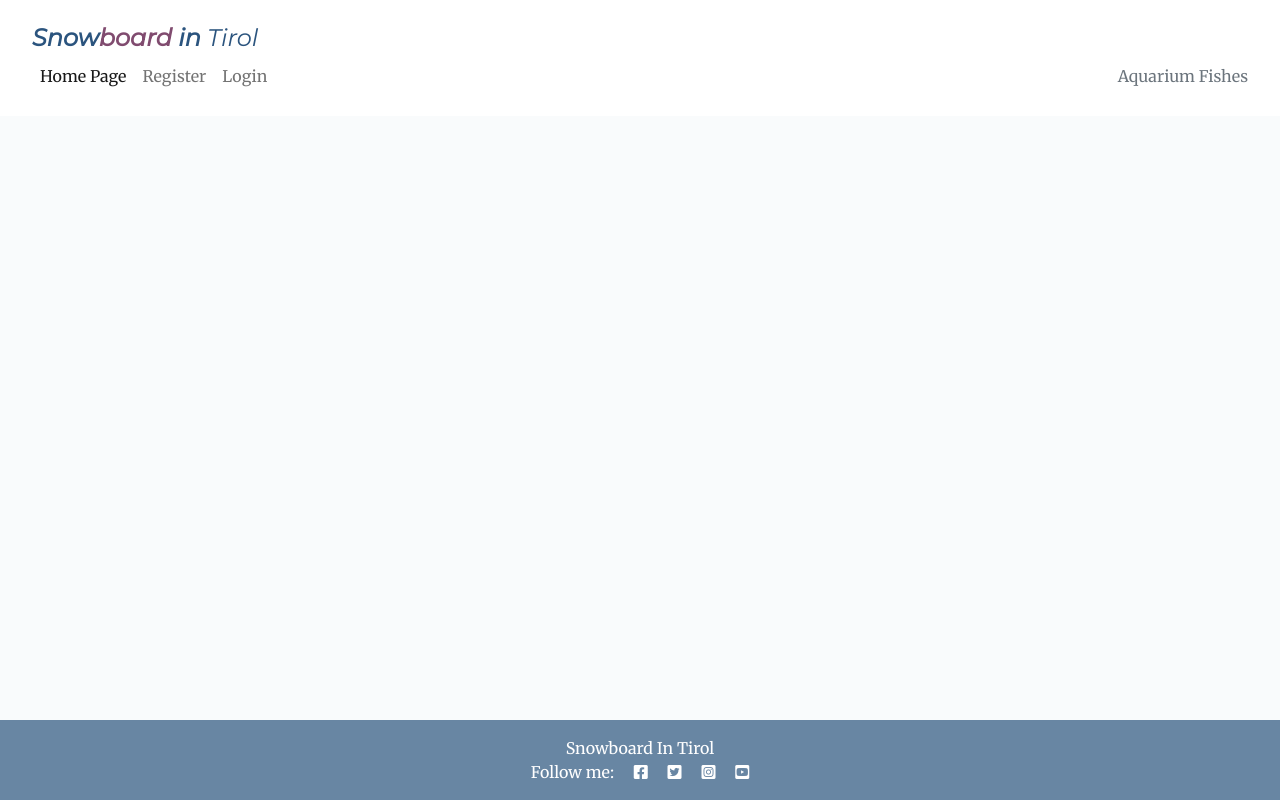
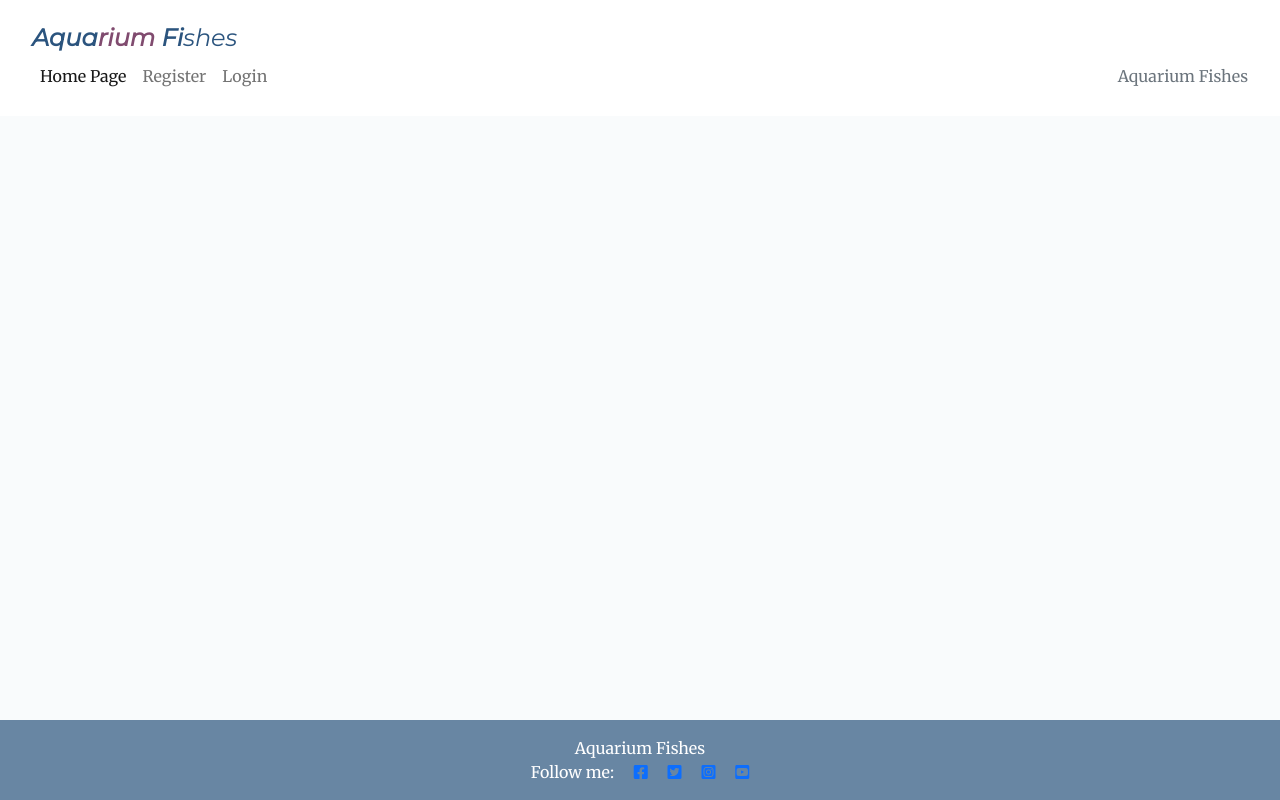
Before and after one commit to FlorinDorneanu/snowboard-in-tirol, a Django app: page / in a window 1280 px wide. Run offline with Django 3.2, Linux system fonts and the light colour scheme; data that the repository does not hold is empty.

Commit message:
Change blog name and title

```diff
--- a/templates/base.html
+++ b/templates/base.html
@@ -4,7 +4,7 @@
 <html lang="h-100">
 
 <head>
-    <title>Snowboard in Tirol</title>
+    <title>Aquarium Fishes</title>
 
     <meta charset="UTF-8">
     <meta http-equiv="X-UA-Compatible" content="IE=edge">
@@ -29,8 +29,8 @@
 
     <nav class="nav-bar navbar-expand-lg navbar-light bg-white">
         <div class="container-fluid">
-            <a class="navbar-brand" href="{% url 'home' %}"><span class="brand">Snow<span
-                        class="mauve-board">board</span> in<span class="thin"> Tirol</span></span></a>
+            <a class="navbar-brand" href="{% url 'home' %}"><span class="brand">Aqua<span
+                        class="mauve-board">rium</span> Fi<span class="thin">shes</span></span></a>
             <button class="navbar-toggler" type="button" data-bs-toggle="collapse" data-bs-target="#navbarText"
                 aria-controls="navbarText" aria-expanded="false" aria-label="Toggle navigation">
                 <span class="navbar-toggler-icon"></span>
@@ -85,11 +85,12 @@
 
     <!-- * Footer -->
     <footer class="footer mt-auto py-3 dark-bg fixed-bottom">
-        <p class="m-0 text-center text-white">Snowboard In Tirol</p>
-        <p class="m-0 text-center text-white">Follow me: <i class="fab fa-facebook-square ms-3"></i>
-            <i class="fab fa-twitter-square ms-3"></i>
-            <i class="fab fa-instagram-square ms-3"></i>
-            <i class="fab fa-youtube-square ms-3"></i>
+        <p class="m-0 text-center text-white">Aquarium Fishes</p>
+        <p class="m-0 text-center text-white">Follow me:
+            <a href="https://www.facebook.com/" target="_blank" ><i class="fab fa-facebook-square ms-3"></i></a>
+            <a href="https://twitter.com/" target="_blank" ><i class="fab fa-twitter-square ms-3"></i></a>
+            <a href="https://www.instagram.com/" target="_blank" ><i class="fab fa-instagram-square ms-3"></i></a>
+            <a href="https://www.youtube.com/" target="_blank" ><i class="fab fa-youtube-square ms-3"></i></a>
         </p>
     </footer>
     <script>
```
